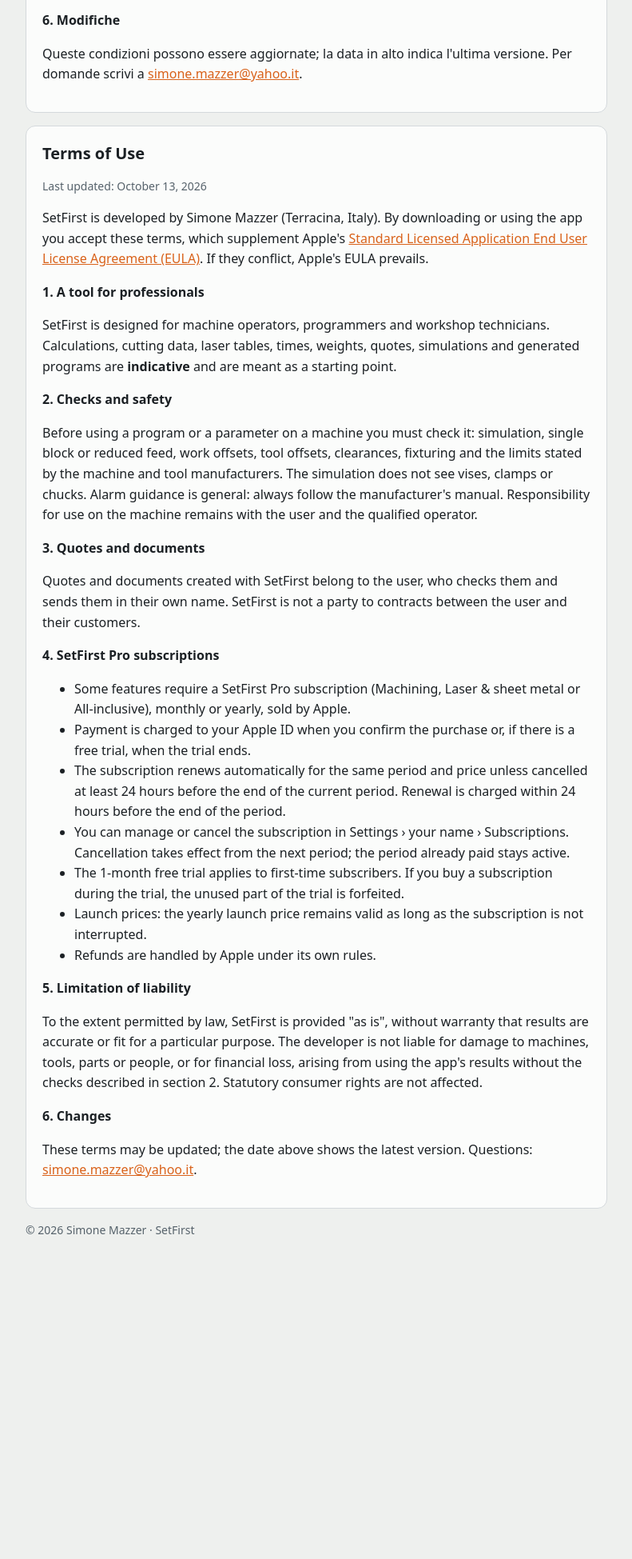
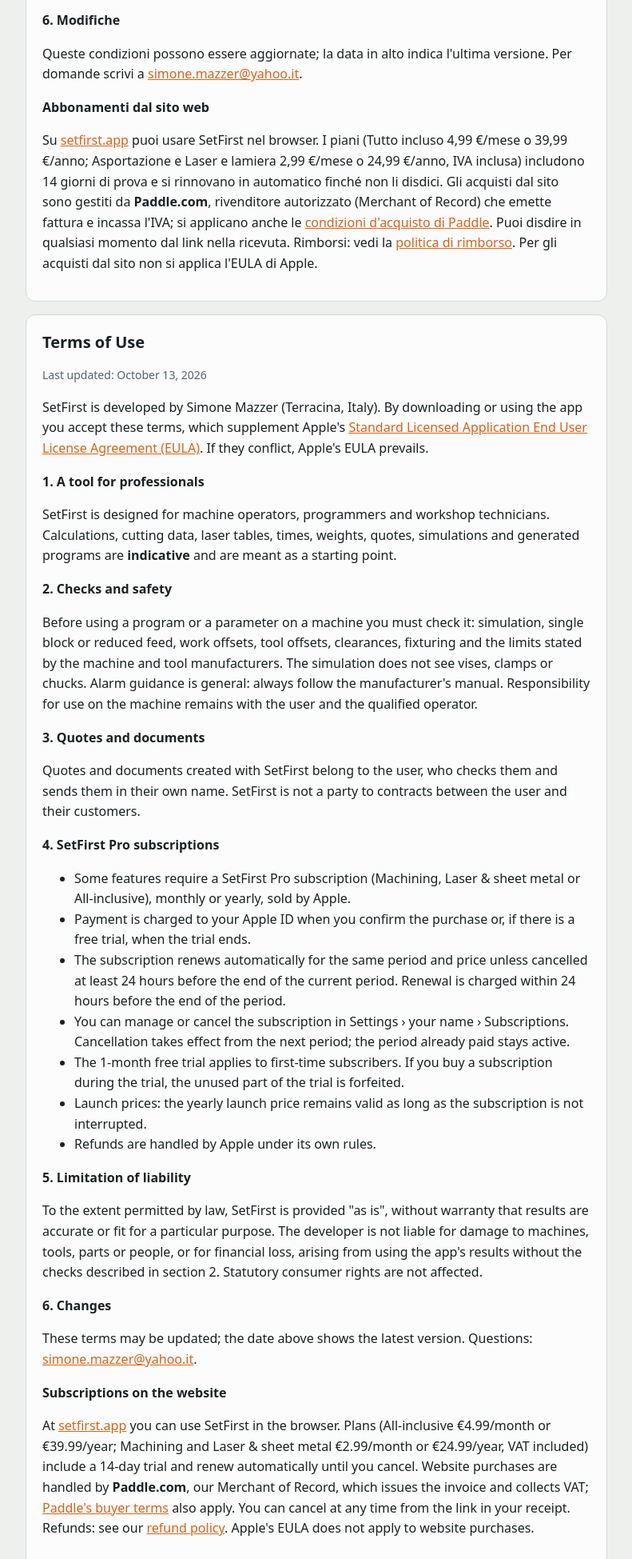
Before and after one commit to simonemazzer-creator/setfirst-support, a plain HTML site: page termini.html in a window 1280 px wide. Shown: the part 1430-3379 px from the top of the page at 80% size, without its empty margins (244-1035 px from the left). Before the commit the page ends 3009 px from the top, so only its background shows below. Drawn offline with Linux system fonts and the light colour scheme.

Commit message:
Condizioni: abbonamenti dal sito (Paddle)
Co-Authored-By: Claude Opus 5.5 <noreply@anthropic.com>
Claude-Session: https://claude.ai/code/session_012cRdGBvKyk9Z7nvpnmmuio

```diff
--- a/termini.html
+++ b/termini.html
@@ -48,6 +48,8 @@ nav a { margin-right:14px }
 <p>Nei limiti consentiti dalla legge, SetFirst è fornita «così com'è», senza garanzia che i risultati siano esatti o adatti a uno scopo specifico. Lo sviluppatore non risponde di danni a macchine, utensili, pezzi o persone, né di perdite economiche, derivanti dall'uso dei risultati dell'app senza le verifiche indicate al punto 2. Restano salvi i diritti che la legge riconosce ai consumatori.</p>
 <h3>6. Modifiche</h3>
 <p>Queste condizioni possono essere aggiornate; la data in alto indica l'ultima versione. Per domande scrivi a <a href="mailto:simone.mazzer@yahoo.it">simone.mazzer@yahoo.it</a>.</p>
+<h3>Abbonamenti dal sito web</h3>
+<p>Su <a href="https://setfirst.app">setfirst.app</a> puoi usare SetFirst nel browser. I piani (Tutto incluso 4,99 €/mese o 39,99 €/anno; Asportazione e Laser e lamiera 2,99 €/mese o 24,99 €/anno, IVA inclusa) includono 14 giorni di prova e si rinnovano in automatico finché non li disdici. Gli acquisti dal sito sono gestiti da <b>Paddle.com</b>, rivenditore autorizzato (Merchant of Record) che emette fattura e incassa l'IVA; si applicano anche le <a href="https://www.paddle.com/legal/checkout-buyer-terms">condizioni d'acquisto di Paddle</a>. Puoi disdire in qualsiasi momento dal link nella ricevuta. Rimborsi: vedi la <a href="rimborsi.html">politica di rimborso</a>. Per gli acquisti dal sito non si applica l'EULA di Apple.</p>
 </section>
 <section id="en">
 <h2>Terms of Use</h2>
@@ -73,6 +75,8 @@ nav a { margin-right:14px }
 <p>To the extent permitted by law, SetFirst is provided "as is", without warranty that results are accurate or fit for a particular purpose. The developer is not liable for damage to machines, tools, parts or people, or for financial loss, arising from using the app's results without the checks described in section 2. Statutory consumer rights are not affected.</p>
 <h3>6. Changes</h3>
 <p>These terms may be updated; the date above shows the latest version. Questions: <a href="mailto:simone.mazzer@yahoo.it">simone.mazzer@yahoo.it</a>.</p>
+<h3>Subscriptions on the website</h3>
+<p>At <a href="https://setfirst.app">setfirst.app</a> you can use SetFirst in the browser. Plans (All-inclusive €4.99/month or €39.99/year; Machining and Laser &amp; sheet metal €2.99/month or €24.99/year, VAT included) include a 14-day trial and renew automatically until you cancel. Website purchases are handled by <b>Paddle.com</b>, our Merchant of Record, which issues the invoice and collects VAT; <a href="https://www.paddle.com/legal/checkout-buyer-terms">Paddle's buyer terms</a> also apply. You can cancel at any time from the link in your receipt. Refunds: see our <a href="rimborsi.html#en">refund policy</a>. Apple's EULA does not apply to website purchases.</p>
 </section>
 <p class="muted">© 2026 Simone Mazzer · SetFirst</p>
 </main>
```
